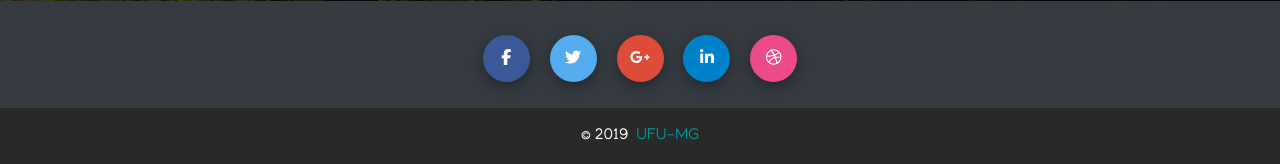
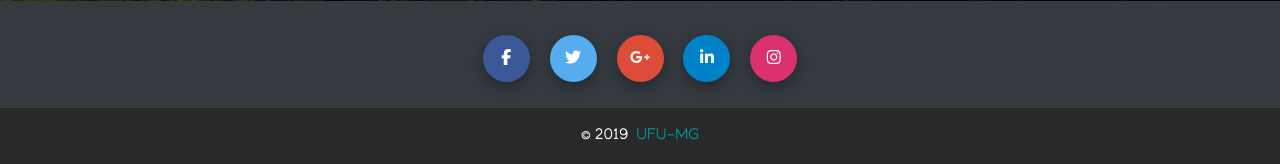
Before and after one commit to tornellihenrique/trabalho-ppi-imobiliaria, a PHP site: page /home.html in a window 1280 px wide. Shown: the part 1659-1823 px from the top of the page. Run offline with PHP 8.4, Linux system fonts and the light colour scheme; some libraries are stand-ins or nearby versions.

Commit message:
atualizando icone footer

```diff
--- a/src/assets/css/style.css
+++ b/src/assets/css/style.css
@@ -64,6 +64,7 @@ body {
 .custom-header {
     background: linear-gradient(45deg, rgba(0, 149, 149, 0.4), rgba(0, 149, 149, 0.8)), url(../images/bg-1.jpg) center top no-repeat;
     background-size: cover;
+    background-attachment: fixed;
 }
 
 .custom-header-box {
@@ -197,8 +198,8 @@ body {
     background-color: #0082ca !important;
 }
 
-.btn-dribbble {
-    background-color: #ec4a89 !important;
+.btn-instagram {
+    background-color: #DB316E !important;
 }
 
 .page-footer {
--- a/src/home.html
+++ b/src/home.html
@@ -130,8 +130,8 @@
                     </a>
                 </li>
                 <li class="list-inline-item">
-                    <a class="btn-floating btn-dribbble mx-1">
-                        <i class="fab fa-dribbble"> </i>
+                    <a class="btn-floating btn-instagram mx-1">
+                        <i class="fab fa-instagram"> </i>
                     </a>
                 </li>
             </ul>
```
